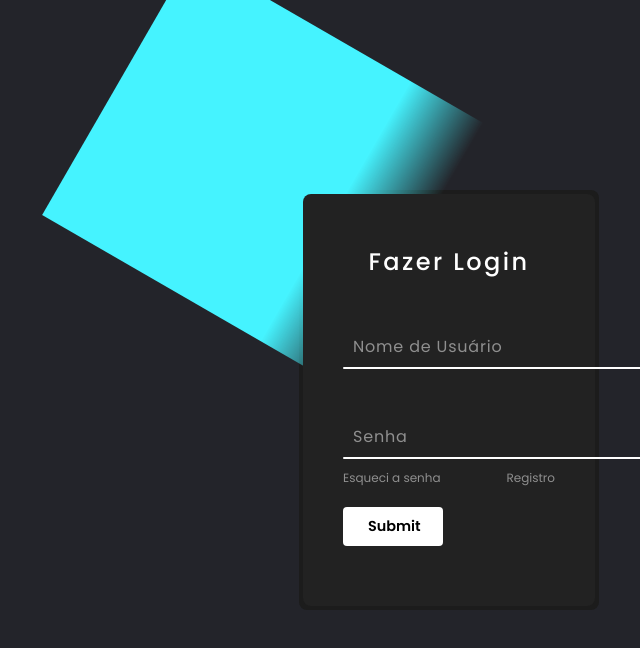
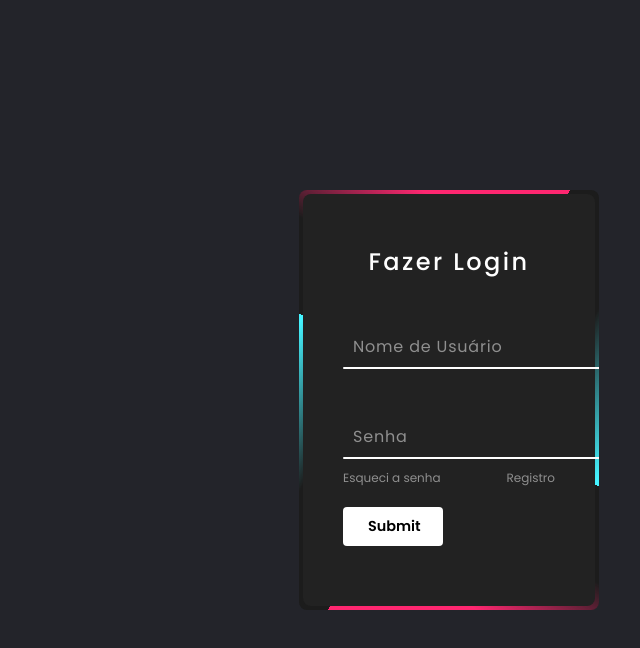
Before and after one commit to brunasiaovn/pagina-de-login-animada, a plain HTML site: page index.html in a window 1280 px wide. Shown: the whole page, without its empty margins (191-831 px from the left). Drawn offline with Linux system fonts and the light colour scheme.

Commit message:
Update style.css

```diff
--- a/style.css
+++ b/style.css
@@ -21,6 +21,7 @@ body
     height: 420px;
     background: #1c1c1c;
     border-radius: 8px;
+    overflow: hidden;
 }
 .box::before
 {
@@ -32,7 +33,56 @@ body
     height: 420px;
     background: linear-gradient(0deg,transparent,transparent,#45f3ff, #45f3ff,#45f3ff,#45f3ff);
     z-index: 1;
+    transform-origin: bottom right;
     animation: animate 6s linear infinite;
+}
+.box::after
+{
+    content: '';
+    position: absolute;
+    top: -50%;
+    left: -50%;
+    width: 300px;
+    height: 420px;
+    background: linear-gradient(0deg,transparent,transparent,#45f3ff, #45f3ff,#45f3ff,#45f3ff);
+    z-index: 1;
+    transform-origin: bottom right;
+    animation: animate 6s linear infinite;
+    animation-delay: -3s;
+}
+.borderLine
+{
+    position: absolute;
+    top: 0;
+    inset: 0;
+}
+.borderLine::before
+{
+        content: '';
+    position: absolute;
+    top: -50%;
+    left: -50%;
+    width: 300px;
+    height: 420px;
+    background: linear-gradient(0deg,transparent,transparent,#ff2770, #ff2770,#ff2770,#ff2770);
+    z-index: 1;
+    transform-origin: bottom right;
+    animation: animate 6s linear infinite;
+    animation-delay: -1.5s;
+}
+.borderLine::after
+{
+        content: '';
+    position: absolute;
+    top: -50%;
+    left: -50%;
+    width: 300px;
+    height: 420px;
+    background: linear-gradient(0deg,transparent,transparent,#ff2770, #ff2770,#ff2770,#ff2770);
+    z-index: 1;
+    transform-origin: bottom right;
+    animation: animate 6s linear infinite;
+    animation-delay: -4.5s;
 }
 @keyframes animate
 {
```
